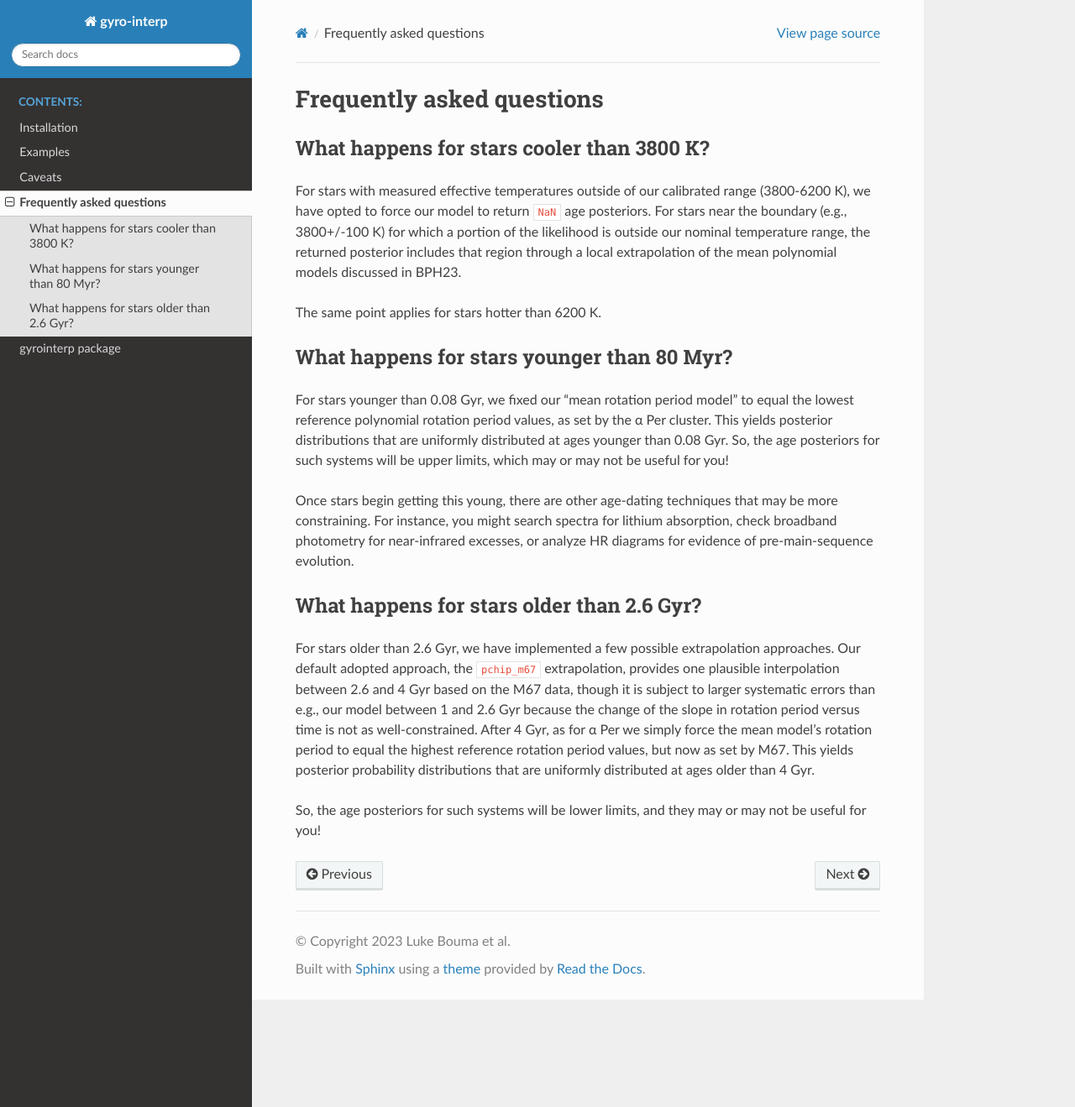
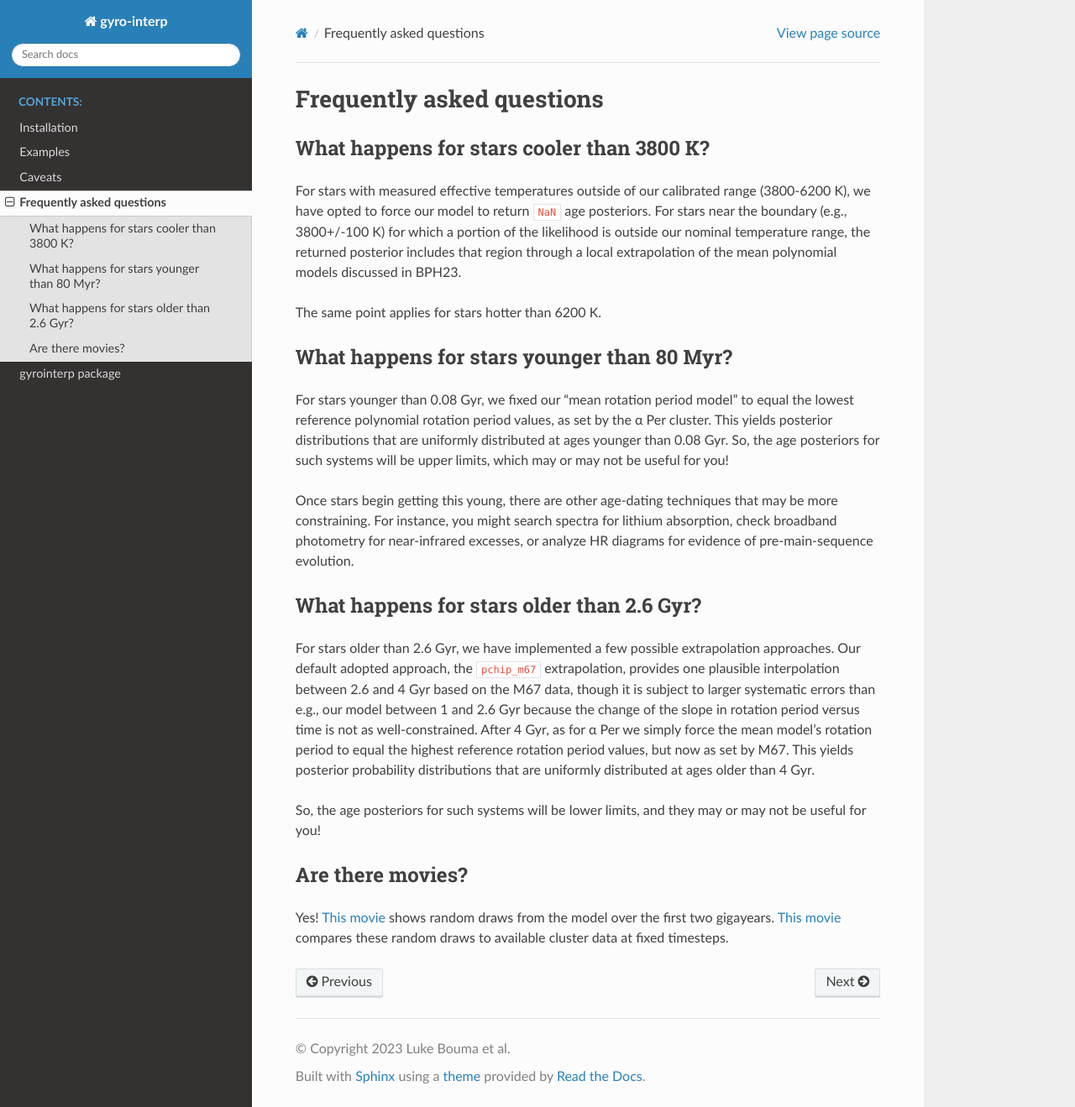
Before and after one commit to lgbouma/gyro-interp, a Sphinx documentation site: the page built from docs/source/faqs.rst, in a window 1280 px wide and 1319 px high. Shown: the whole window at 84% size. Built offline with Sphinx 7.4.7 and the Read the Docs theme 2.0.0, drawn with Linux system fonts in a browser that asks for light colours.

Commit message:
update docs

```diff
--- a/docs/source/faqs.rst
+++ b/docs/source/faqs.rst
@@ -42,3 +42,11 @@ that are uniformly distributed at ages older than 4 Gyr.
 
 So, the age posteriors for such systems will be lower limits, and they may or
 may not be useful for you!
+
+Are there movies?
++++++++++++++++++++++++++++++++++++++++++++
+
+Yes!  `This movie <https://lgbouma.com/movies/model_prot_vs_teff.mp4>`_ shows
+random draws from the model over the first two gigayears.  `This movie
+<https://lgbouma.com/movies/prot_teff_model_data.gif>`_ compares these random
+draws to available cluster data at fixed timesteps.
```
